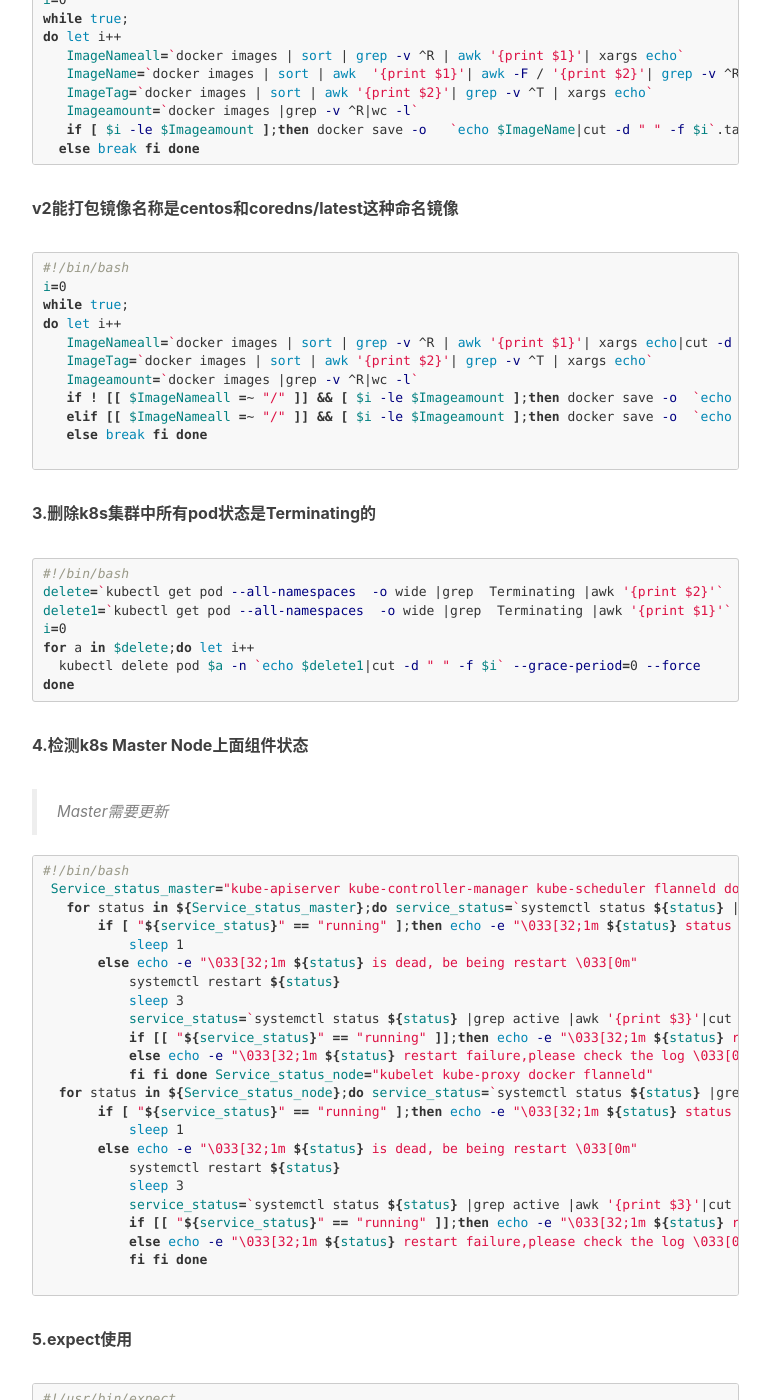
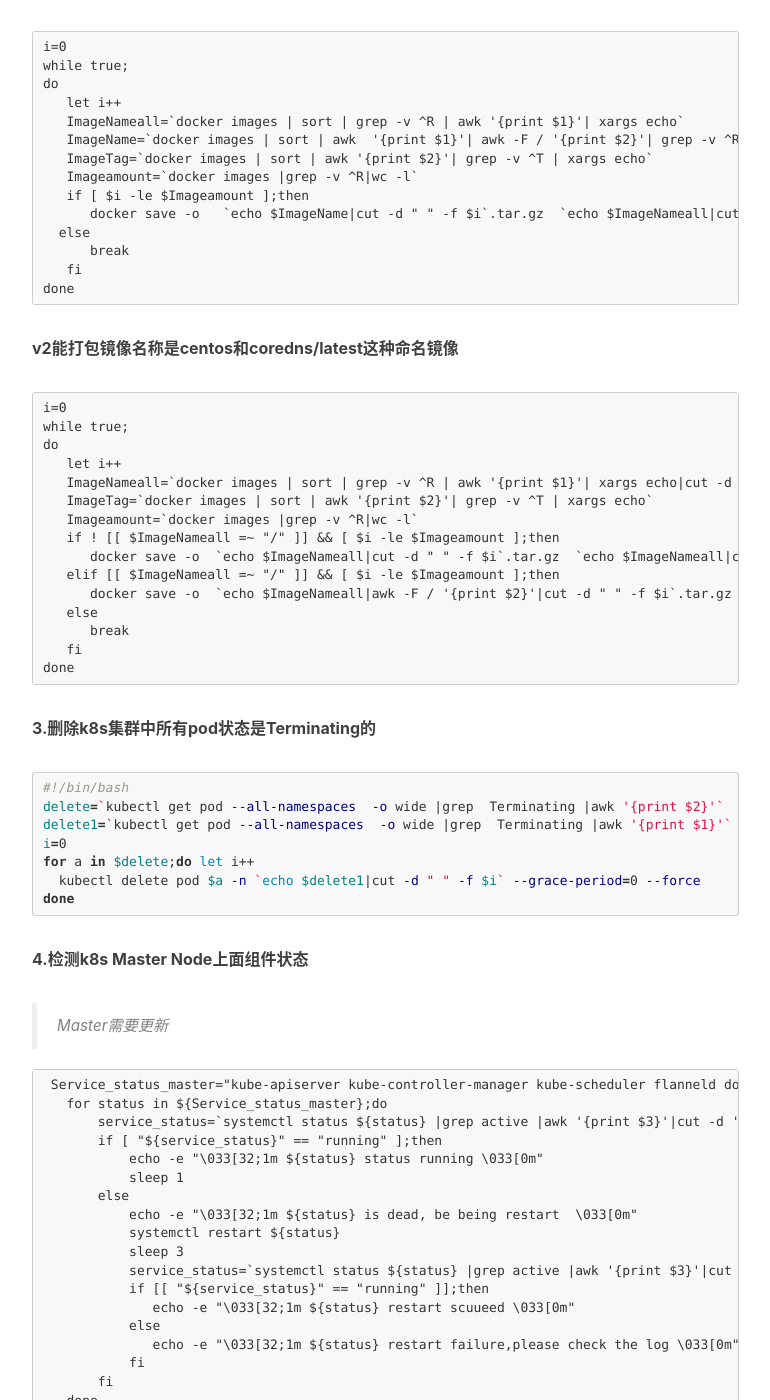
Before and after one commit to FangXiangmeng/www.xmsny.cn, a Jekyll site: the page built from _posts/2020-03-21-shell脚本记录.md, in a window 1280 px wide and 1400 px high, scrolled down 781 px. Shown: the whole window, without its empty margins (233-1003 px from the left). Built offline with Jekyll 4.4.1, drawn with Linux system fonts in a browser that asks for light colours; nearby versions of some CDN libraries; comment, search, counter and statistics services are not loaded; some of the changed text lies outside the part shown.

Commit message:
新文件：    .jekyll-cache/Jekyll/Cache/Jekyll--Converters--Markdown/02/22a964f753a28dac4e0e2d6efdb4dbc9ee3c2d251a8fd50c0f372589f8b282

````diff
--- a/_posts/2020-03-21-shell脚本记录.md
+++ b/_posts/2020-03-21-shell脚本记录.md
@@ -9,17 +9,18 @@
   - shell
 ---
 
+> 脚本通过这个主题显示格式有问题,可以直接去github上取.
 
 ## shell整理
 **1.删除k8s所有devops开头的namespace**
 ```bash
- $ for i in `kubectl get ns --all-namespaces  |awk '{print $1}'|grep  ^devops`;do kubectl delete ns $i ;done
+$ for i in `kubectl get ns --all-namespaces  |awk '{print $1}'|grep  ^devops`;do kubectl delete ns $i ;done
 ```
 
 **2.打包主机所有docker镜像**
 **v1只能打包镜像名称带/的**
-```bash
-#!/bin/bash
+
+```
 i=0
 while true;
 do
@@ -37,8 +38,8 @@
 ```
 
 **v2能打包镜像名称是centos和coredns/latest这种命名镜像**
-```bash
-#!/bin/bash
+
+```
 i=0
 while true;
 do
@@ -54,7 +55,6 @@
       break
    fi
 done
-
 ```
 
 **3.删除k8s集群中所有pod状态是Terminating的**
@@ -72,8 +72,7 @@
 **4.检测k8s Master Node上面组件状态**
 > Master需要更新
 
-```bash
-#!/bin/bash
+```
  Service_status_master="kube-apiserver kube-controller-manager kube-scheduler flanneld docker"
    for status in ${Service_status_master};do
        service_status=`systemctl status ${status} |grep active |awk '{print $3}'|cut -d '(' -f2|cut -d ')' -f1`
@@ -158,12 +157,12 @@
 
 **6.load当前目录下面的所有Imgaes**
 ```bash
-for images in `ll |awk '{print $9}'` ;do docker load -i  $images ;done
+$ for images in `ll |awk '{print $9}'` ;do docker load -i  $images ;done
 ```
 
 **7.删除所有docker镜像**
 ```bash
-docker rmi -f $(docker images -qa)
+$ docker rmi -f $(docker images -qa)
 ```
 
 **8.vim中多行替换**
````
